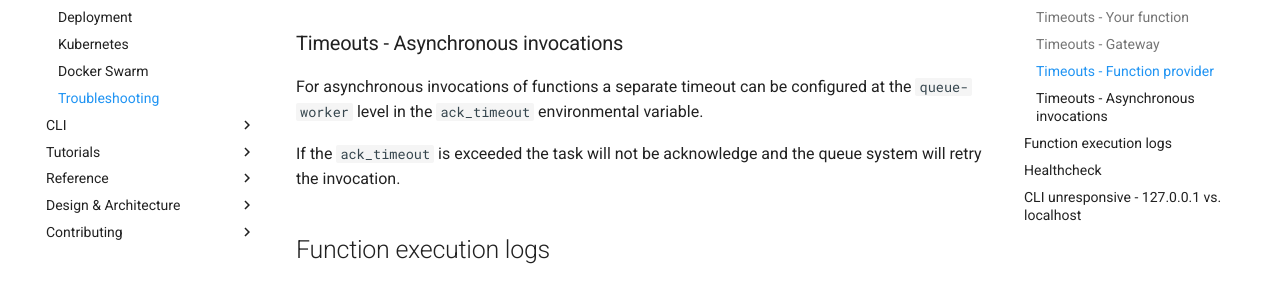
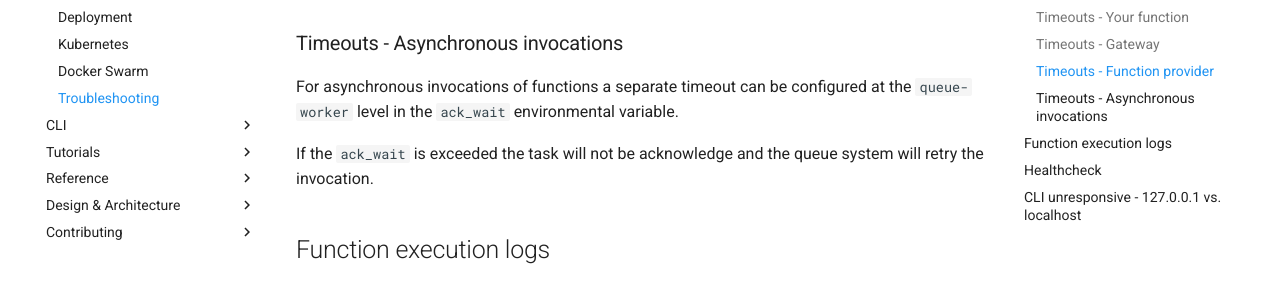
Before and after one commit to openfaas/docs, an MkDocs documentation site: the page built from docs/deployment/troubleshooting.md, in a window 1280 px wide and 900 px high, scrolled down 2029 px. Shown: the part 157-443 px from the top of the window. Built offline with MkDocs 1.6.1 and Material for MkDocs 9.7.7, drawn with Linux system fonts in a browser that asks for light colours; comment, search, counter and statistics services are not loaded; old or Windows-style settings are respelled for this version of MkDocs.

Commit message:
Update typo to ack_wait for queue-worker
Signed-off-by: Alex Ellis (VMware) <alexellis2@gmail.com>

```diff
--- a/docs/deployment/troubleshooting.md
+++ b/docs/deployment/troubleshooting.md
@@ -87,9 +87,9 @@ write_timeout: 25s
 
 ### Timeouts - Asynchronous invocations
 
-For asynchronous invocations of functions a separate timeout can be configured at the `queue-worker` level in the `ack_timeout` environmental variable.
+For asynchronous invocations of functions a separate timeout can be configured at the `queue-worker` level in the `ack_wait` environmental variable.
 
-If the `ack_timeout` is exceeded the task will not be acknowledge and the queue system will retry the invocation.
+If the `ack_wait` is exceeded the task will not be acknowledge and the queue system will retry the invocation.
 
 ## Function execution logs
 
```
